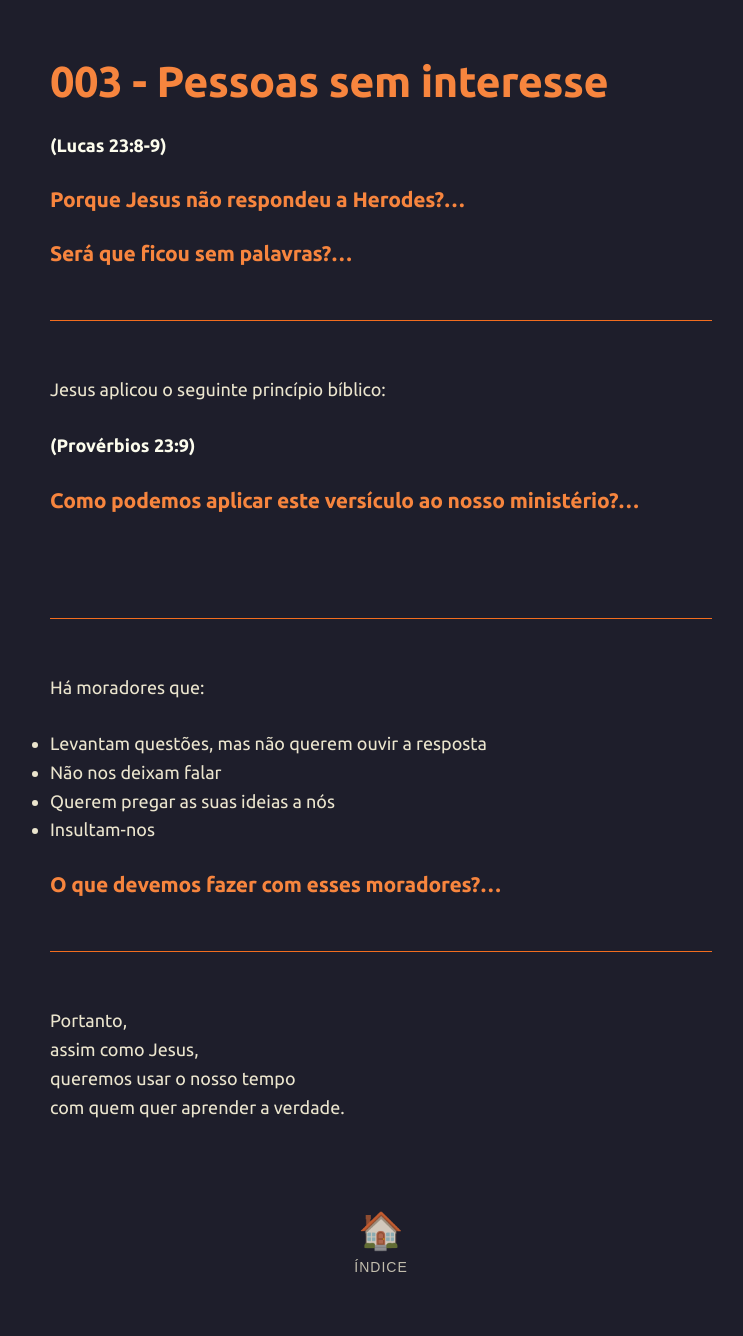
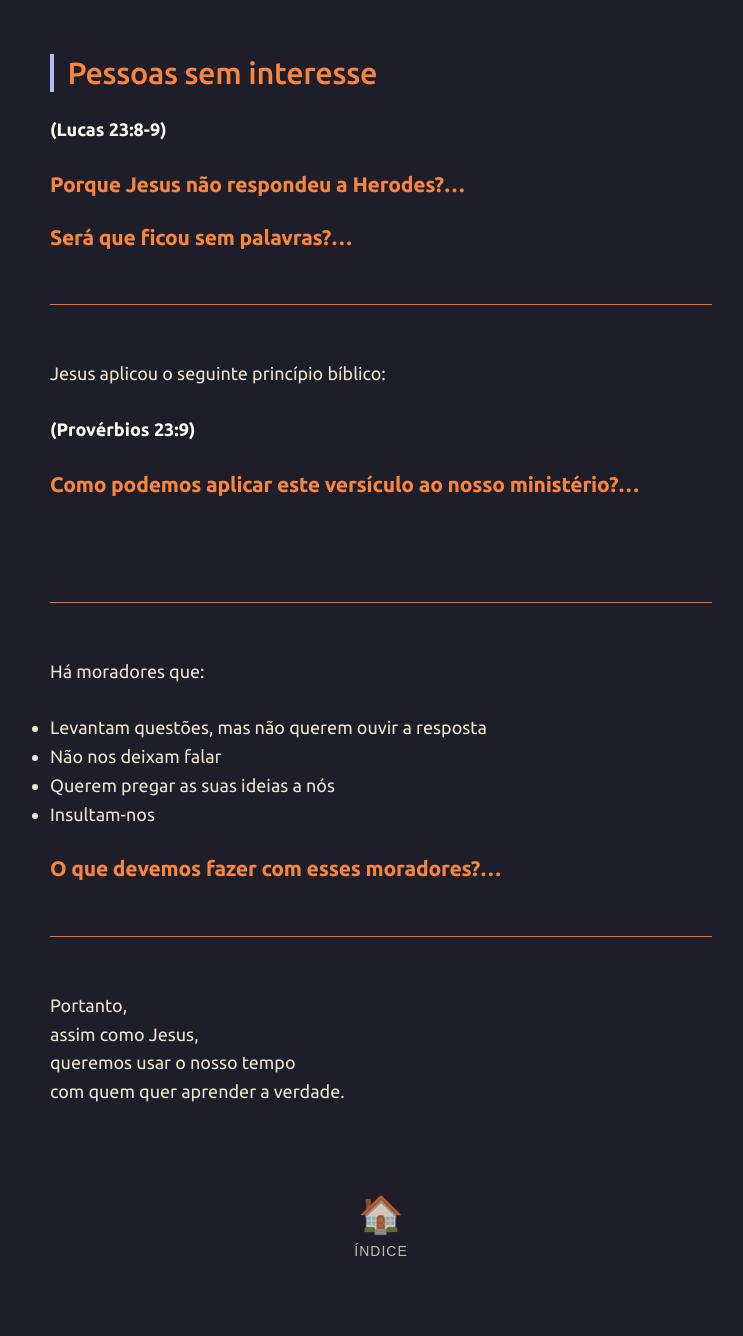
Before and after one commit to joaquim-capitao/jw, a Jekyll site: the page built from saidas/003-saida.md, in a window 1280 px wide. Shown: the whole page, without its empty margins (259-1002 px from the left). Built offline with Jekyll 4.4.1, drawn with Linux system fonts in a browser that asks for light colours; our own code applies the rules of GitHub Pages for plain Markdown files.

Commit message:
Atualizar o 003-saida.md

```diff
--- a/saidas/003-saida.md
+++ b/saidas/003-saida.md
@@ -1,4 +1,4 @@
-# 003 - Pessoas sem interesse
+## Pessoas sem interesse
 
 **(Lucas 23:8-9)**
 
```
